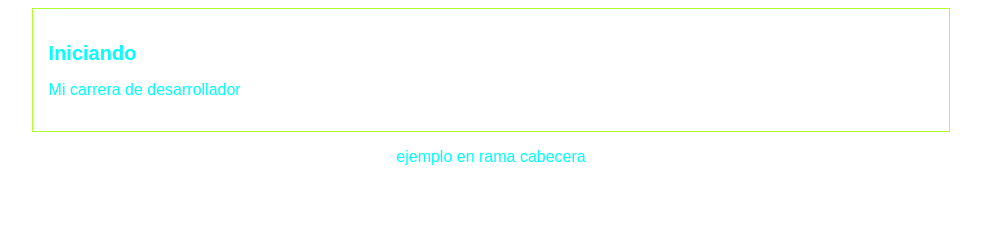
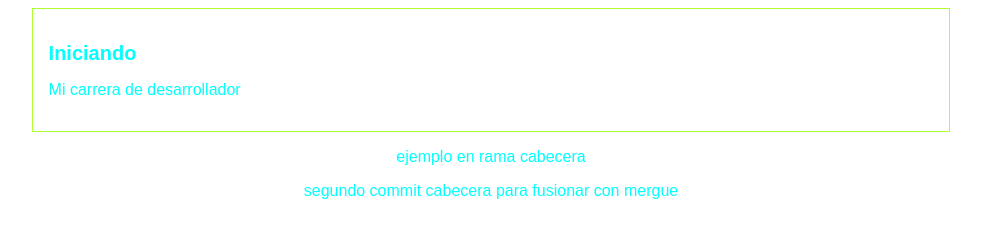
Before and after one commit to Jonathan4rango/misProyectos, a plain HTML site: page index.html in a window 1280 px wide. Shown: the whole page, without its empty margins (149-1130 px from the left). Drawn offline with Linux system fonts and the light colour scheme.

Commit message:
Segundo commit en cabecera para luego fusionar

```diff
--- a/index.html
+++ b/index.html
@@ -13,5 +13,7 @@
         <p>Mi carrera de desarrollador</p>
     </section>
     <p>ejemplo en rama cabecera</p>
+
+    <p>segundo commit cabecera para fusionar con mergue</p>
 </body>
 </html>
```
